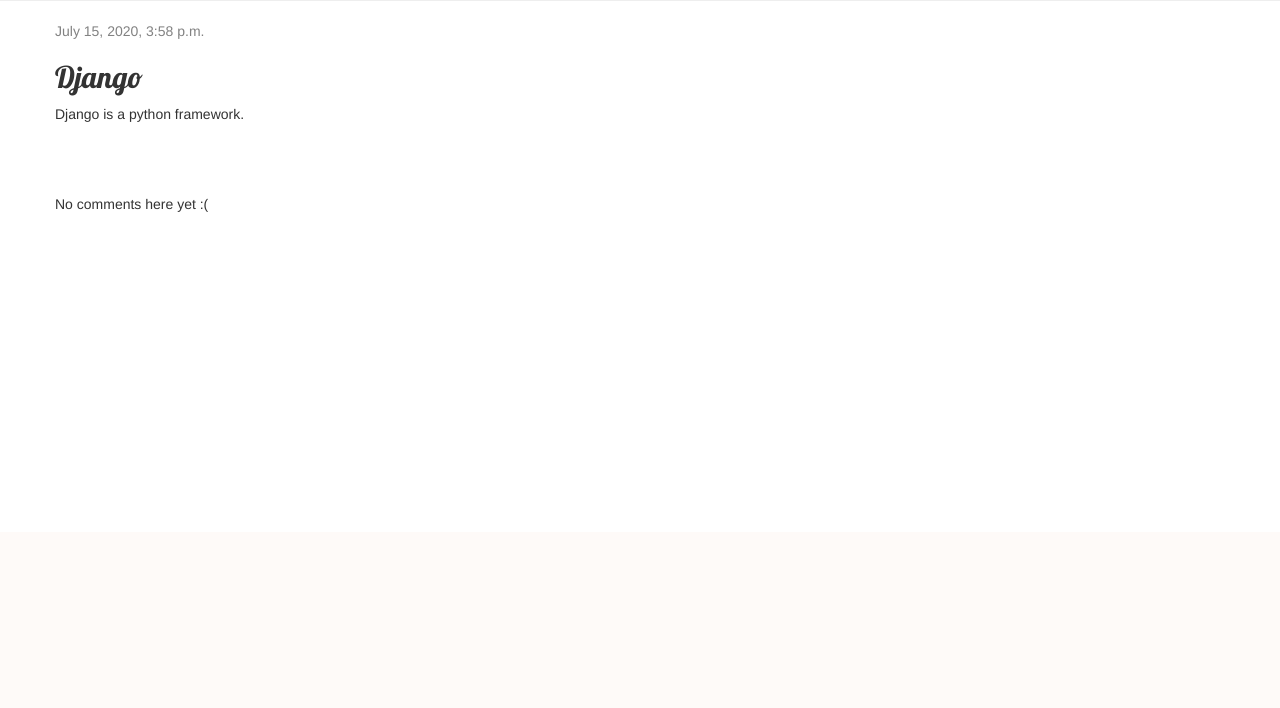
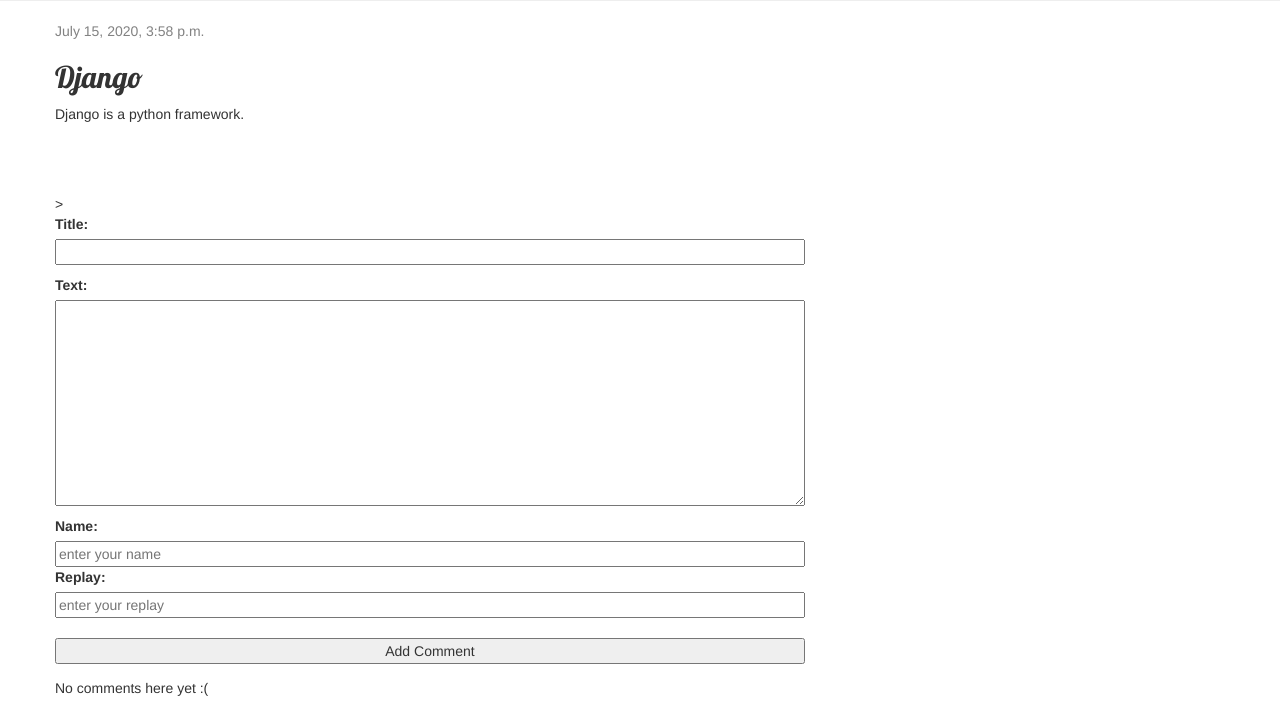
Before and after one commit to vinaybana/blog, a Django app: template blog/templates/blog/post_details.html in a window 1280 px wide. Shown: the part 268-976 px from the top of the page. Before the commit the page ends 480 px from the top, so only its background shows below. Run offline with Django 3.2, Linux system fonts and the light colour scheme; the template is opened without the code that fills it: values that come from a table or form of the project are taken from there, others are empty; data comes from the database, SQL or seed files in the repository; some libraries are stand-ins or nearby versions.

Commit message:
comment section corrected

```diff
--- a/blog/templates/blog/post_details.html
+++ b/blog/templates/blog/post_details.html
@@ -13,6 +13,15 @@
         <h2>{{ post.title }}</h2>
         <p>{{ post.text|linebreaksbr }}</p>
     </div>
+
+    <form method="POST" class="post-form">{% csrf_token %}>
+        {{ form.as_p }}
+        <label for="name"> Name:</label><br>
+        <input type="text" id="name" placeholder="enter your name"><br>
+        <label for="replay"> Replay:</label><br>
+        <input type="text" id="replay" placeholder="enter your replay"><br><br>
+        <input type="submit" value="Add Comment">
+    </form>
 
     {% for comment in post.comments.all %}
     <div class="comment">
@@ -33,16 +42,6 @@
             {% endfor %}
             <!-- Hidden input for parent comment.id -->
             <input type="hidden" name="parent_id" value="{{ comment.id }}">
-
-
-        <form method="POST" class="post-form">{% csrf_token %}>
-            {{ form.as_p }}
-            <label for="name"> Name:</label><br>
-            <input type="text" id="name" placeholder="enter your name"><br>
-            <label for="replay"> Replay:</label><br>
-            <input type="text" id="replay" placeholder="enter your replay"><br><br>
-            <input type="submit" value="Submit">
-        </form>
     </div>
     {% empty %}
         <p>No comments here yet :(</p>
```
